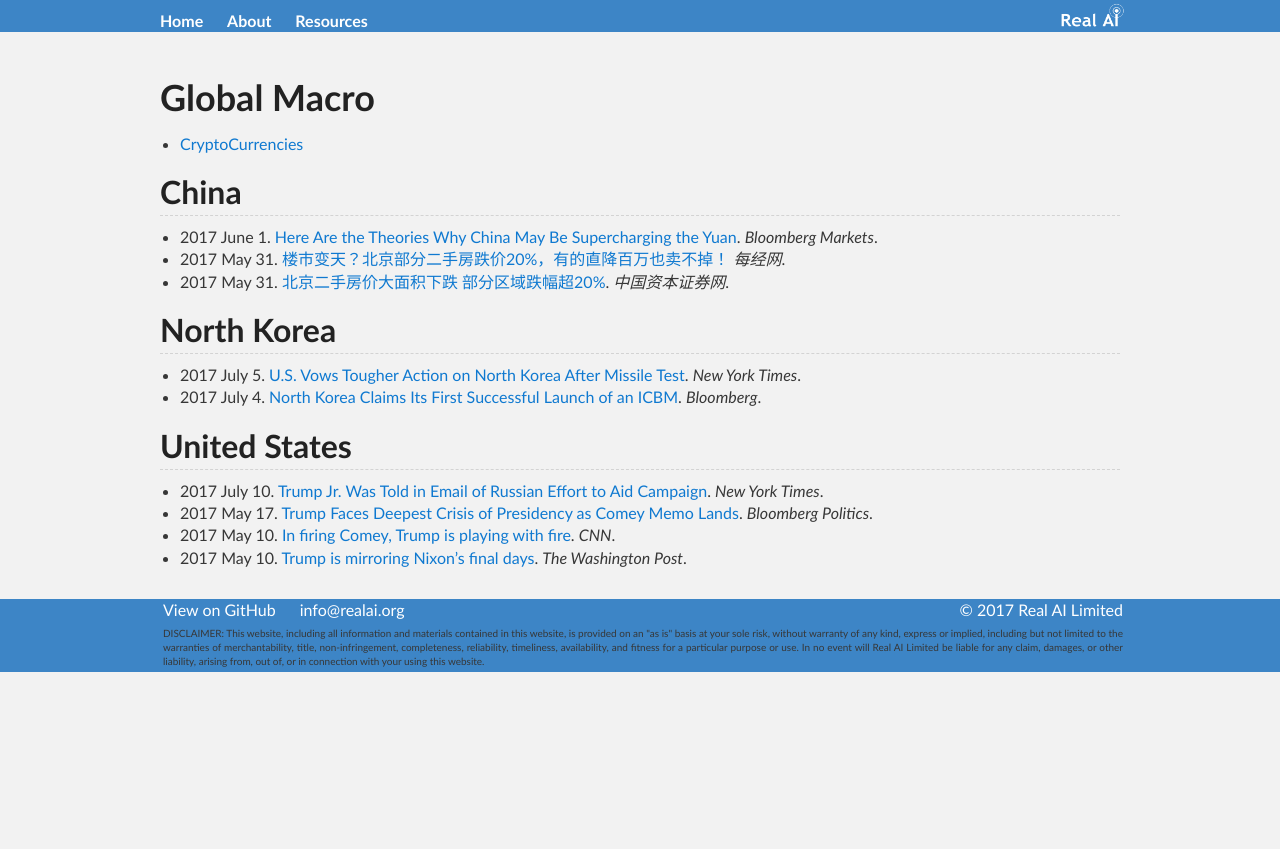
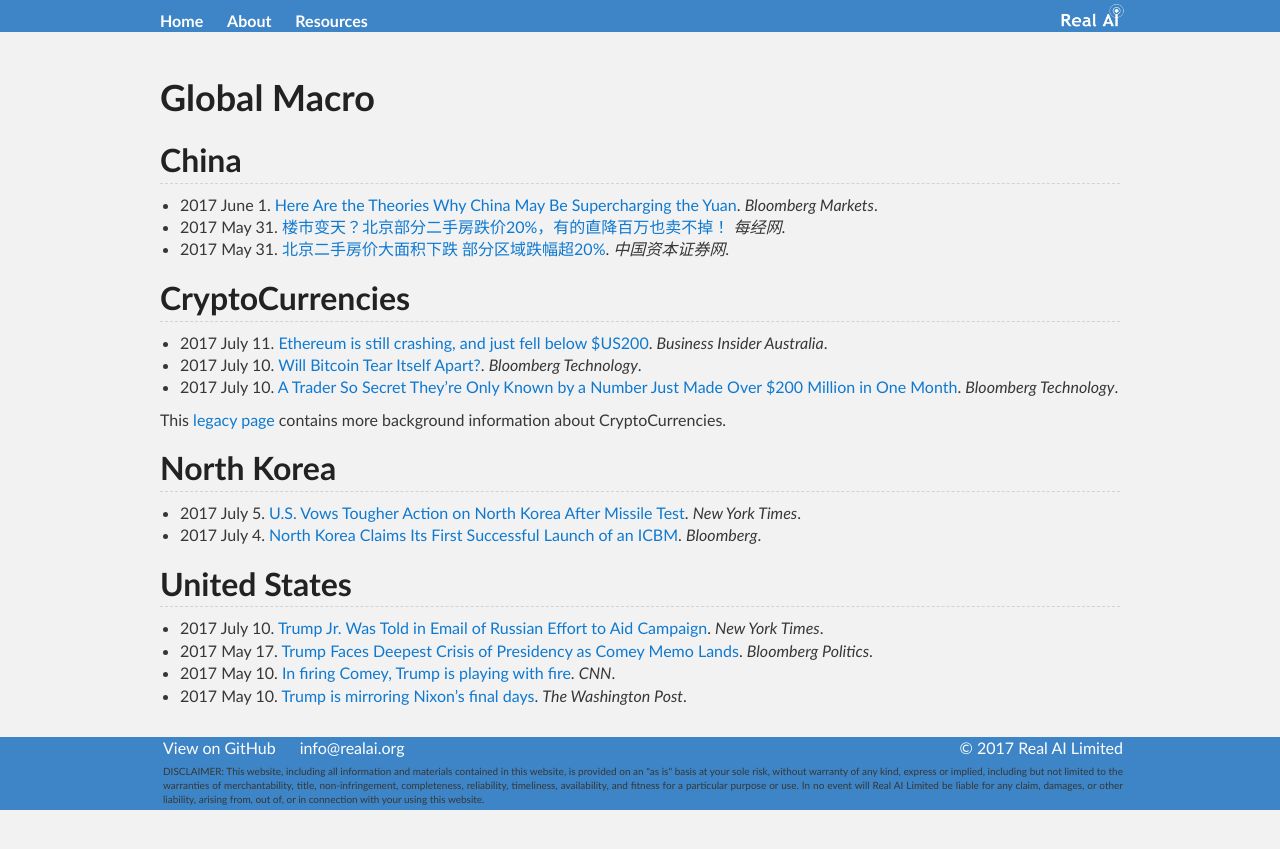
Before and after one commit to Tonywuhk/realai.org, a Jekyll site: the page built from macro.md, in a window 1280 px wide. Shown: the top 849 px of the page. Built offline with Jekyll 4.4.1, drawn with Linux system fonts in a browser that asks for light colours; our own code applies the rules of GitHub Pages for plain Markdown files; comment, search, counter and statistics services are not loaded; the repository's description, which GitHub fills in, is left out.

Commit message:
Rearrange CryptoCurrencies in macro.md

```diff
--- a/macro.md
+++ b/macro.md
@@ -2,14 +2,20 @@
 permalink: /macro/
 ---
 # Global Macro
-
-* [CryptoCurrencies](http://realai.org/coins/)
 
 ## China
 
 * 2017 June 1. [Here Are the Theories Why China May Be Supercharging the Yuan](https://www.bloomberg.com/news/articles/2017-06-01/here-are-the-theories-why-china-may-be-supercharging-the-yuan). *Bloomberg Markets*.
 * 2017 May 31. [楼市变天？北京部分二手房跌价20%，有的直降百万也卖不掉！](http://www.nbd.com.cn/articles/2017-05-31/1112397.html) *每经网*.
 * 2017 May 31. [北京二手房价大面积下跌 部分区域跌幅超20%](http://www.ccstock.cn/finace/house/2017-05-31/A1496163002261.html). *中国资本证券网*.
+
+## CryptoCurrencies
+
+* 2017 July 11. [Ethereum is still crashing, and just fell below $US200](https://www.businessinsider.com.au/ethereum-has-lost-almost-20-of-its-value-in-the-last-24-hours-2017-7). *Business Insider Australia*.
+* 2017 July 10. [Will Bitcoin Tear Itself Apart?](https://www.bloomberg.com/news/articles/2017-07-10/bitcoin-risks-splintering-as-civil-war-enters-critical-month). *Bloomberg Technology*.
+* 2017 July 10. [A Trader So Secret They’re Only Known by a Number Just Made Over $200 Million in One Month](https://www.bloomberg.com/news/articles/2017-07-10/secret-millions-for-0x00a651d43b6e209f5ada45a35f92efc0de3a5184). *Bloomberg Technology*.
+
+This [legacy page](http://realai.org/coins/) contains more background information about CryptoCurrencies.
 
 ## North Korea
 
```
